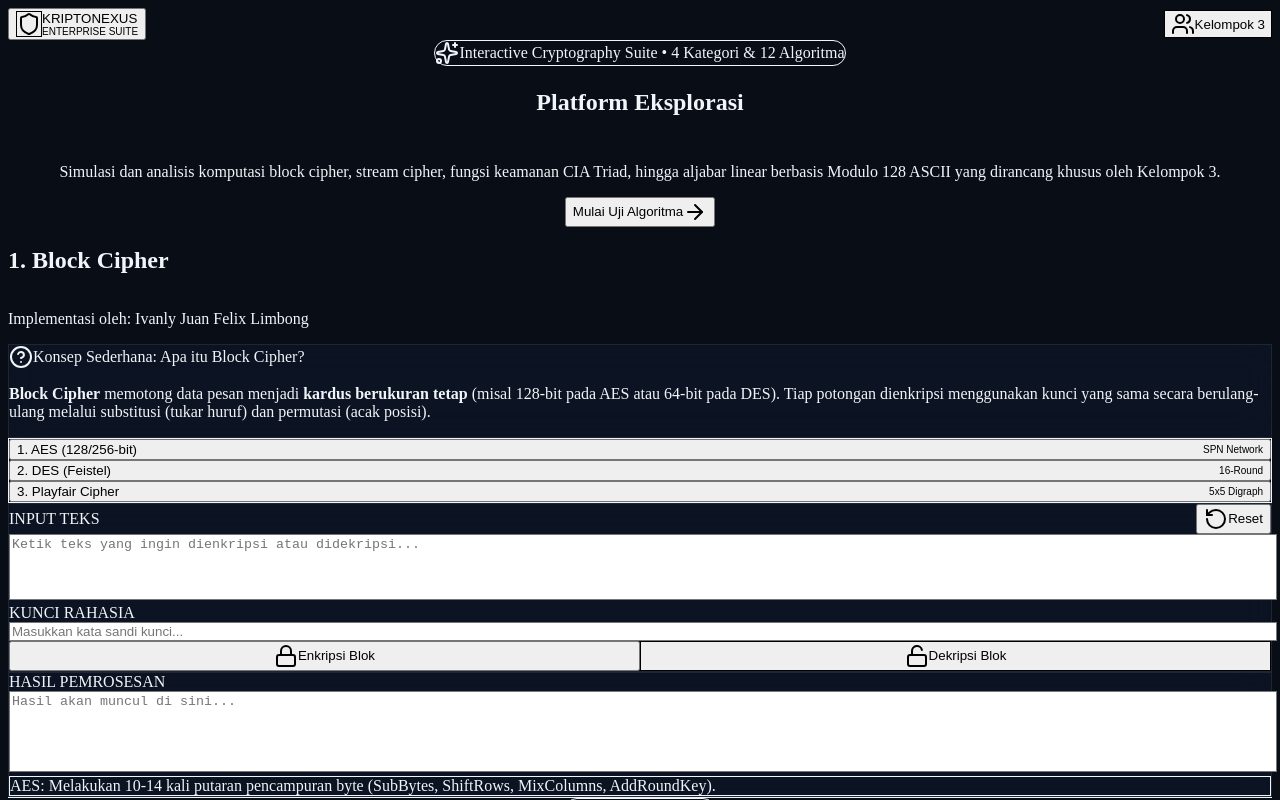
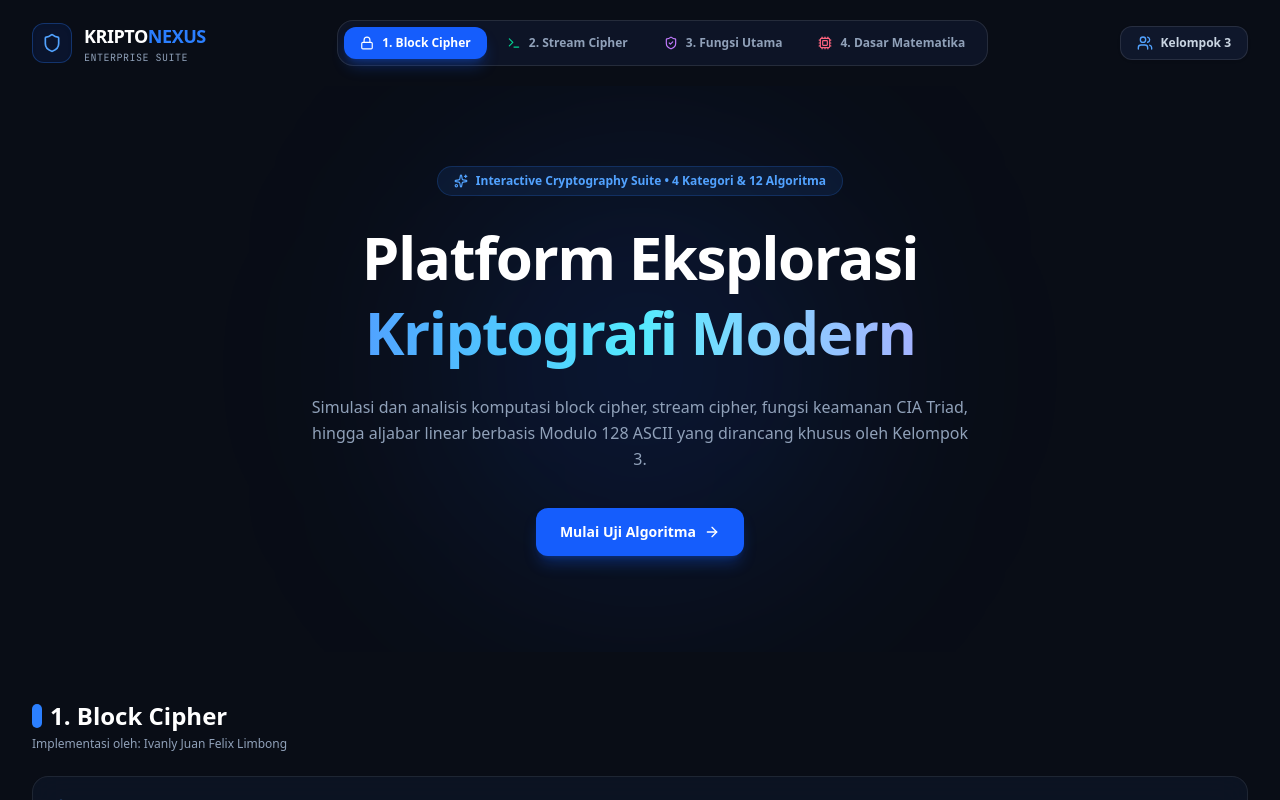
Before and after one commit to Kizozo77/kripto-nexus, a Next.js app: page / in a window 1280 px wide. Shown: the top 800 px of the page. Built offline with nearby package versions, Linux system fonts and the light colour scheme.

Commit message:
fix: update postcss configuration to support tailwindcss v4

```diff
--- a/package.json
+++ b/package.json
@@ -9,6 +9,7 @@
     "lint": "eslint"
   },
   "dependencies": {
+    "@tailwindcss/postcss": "^4.3.5",
     "crypto-js": "^4.2.0",
     "lucide-react": "^1.70.0",
     "next": "16.4.5",
--- /dev/null
+++ b/postcss.config.mjs
@@ -0,0 +1,5 @@
+export default {
+  plugins: {
+    "@tailwindcss/postcss": {},
+  },
+};
--- a/src/app/globals.css
+++ b/src/app/globals.css
@@ -1,6 +1,4 @@
-@tailwind base;
-@tailwind components;
-@tailwind utilities;
+@import "tailwindcss";
 
 :root {
   --background: #090d16;
--- /dev/null
+++ b/tailwind.config.js
@@ -0,0 +1,13 @@
+/** @type {import('tailwindcss').Config} */
+module.exports = {
+  content: [
+    "./src/pages/**/*.{js,ts,jsx,tsx,mdx}",
+    "./src/components/**/*.{js,ts,jsx,tsx,mdx}",
+    "./src/app/**/*.{js,ts,jsx,tsx,mdx}",
+    "./src/lib/**/*.{js,ts,jsx,tsx,mdx}",
+  ],
+  theme: {
+    extend: {},
+  },
+  plugins: [],
+};
--- /dev/null
+++ b/tailwind.config.mjs
@@ -0,0 +1,13 @@
+/** @type {import('tailwindcss').Config} */
+export default {
+  content: [
+    "./src/pages/**/*.{js,ts,jsx,tsx,mdx}",
+    "./src/components/**/*.{js,ts,jsx,tsx,mdx}",
+    "./src/app/**/*.{js,ts,jsx,tsx,mdx}",
+    "./src/lib/**/*.{js,ts,jsx,tsx,mdx}",
+  ],
+  theme: {
+    extend: {},
+  },
+  plugins: [],
+};
```
Also changed, not shown: 1 other file (tests, documents, lock files or other folders).
